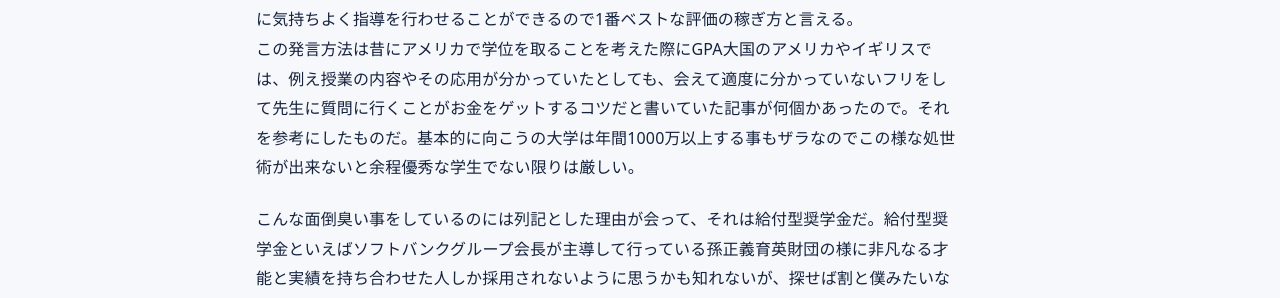
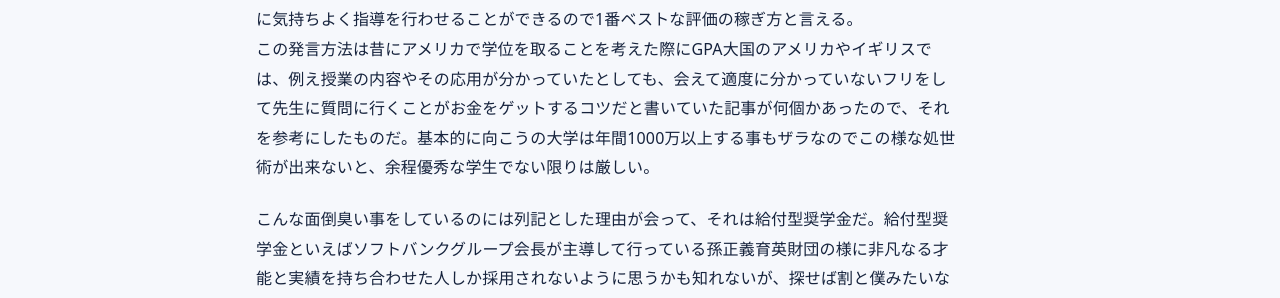
Before and after one commit to sakurazaka-math/sakurazaka-math.github.io, a Jekyll site: the page built from _posts/2026-10-25-day22.md, in a window 1280 px wide and 900 px high, scrolled down 928 px. Shown: the part 222-520 px from the top of the window. Built offline with Jekyll 4.4.1, drawn with Linux system fonts in a browser that asks for light colours.

Commit message:
2026-10-25-day22.md を更新

```diff
--- a/_posts/2026-10-25-day22.md
+++ b/_posts/2026-10-25-day22.md
@@ -19,7 +19,7 @@
 そのため、S以外は落単と等しいという思想に駆られており、当然課題は一回も手を抜かず誰が見ても完璧だろうというものに仕上げているし、欠席は愚か遅刻はせず、前の方の席に座って授業中の質問には積極的に発言をしている。
 
 発言にもコツがあって、クリティカルな事を突きつつも、その後の先生による解説に繋がるような事を言うということだ。つまり決して先の解説含め全ての”正解”が分かっていたとしてもそこまで言わない。こうする事で自分は意欲的かつ優秀な学生であるという事をアピールしつつ、相手に気持ちよく指導を行わせることができるので1番ベストな評価の稼ぎ方と言える。
-この発言方法は昔にアメリカで学位を取ることを考えた際にGPA大国のアメリカやイギリスでは、例え授業の内容やその応用が分かっていたとしても、会えて適度に分かっていないフリをして先生に質問に行くことがお金をゲットするコツだと書いていた記事が何個かあったので。それを参考にしたものだ。基本的に向こうの大学は年間1000万以上する事もザラなのでこの様な処世術が出来ないと余程優秀な学生でない限りは厳しい。
+この発言方法は昔にアメリカで学位を取ることを考えた際にGPA大国のアメリカやイギリスでは、例え授業の内容やその応用が分かっていたとしても、会えて適度に分かっていないフリをして先生に質問に行くことがお金をゲットするコツだと書いていた記事が何個かあったので、それを参考にしたものだ。基本的に向こうの大学は年間1000万以上する事もザラなのでこの様な処世術が出来ないと、余程優秀な学生でない限りは厳しい。
 
 こんな面倒臭い事をしているのには列記とした理由が会って、それは給付型奨学金だ。給付型奨学金といえばソフトバンクグループ会長が主導して行っている孫正義育英財団の様に非凡なる才能と実績を持ち合わせた人しか採用されないように思うかも知れないが、探せば割と僕みたいなのでも通るのは色々会り、併用して複数の奨学金を受け取れるというものも少なくない。
 (給付型)奨学金というのは当然非課税であるのでいわゆるバイトで得る所得税とは違い、103万の壁みたいなものが存在していない。バイトと合わせると中々な資金を獲得することが出来る。僕は趣味や交友費に中々な金額を費やしているのでこうゆうのはとても助かっている。
```
